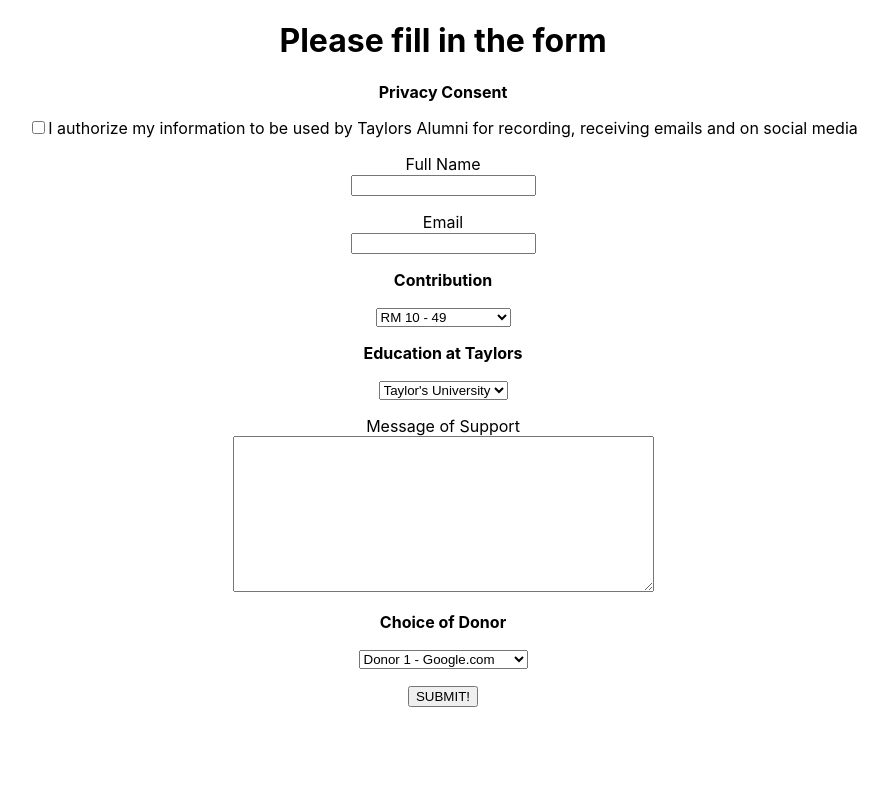
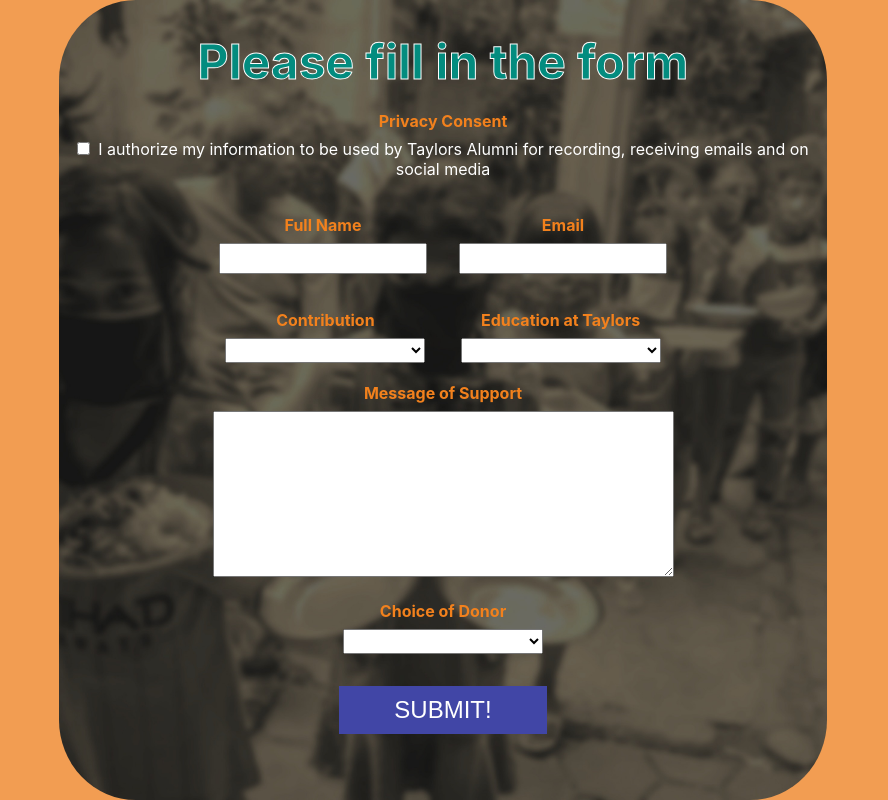
Before and after one commit to luveshsadhwani/taylorsAlumniFoodDonationForm, a React (Create React App) app: page /form in a window 1280 px wide. Shown: the whole page, without its empty margins (197-1085 px from the left). Built offline with nearby package versions, Linux system fonts and the light colour scheme.

Commit message:
added css and redirecting

```diff
--- a/package.json
+++ b/package.json
@@ -12,7 +12,8 @@
     "react-dom": "^17.0.2",
     "react-router-dom": "^5.2.0",
     "react-scripts": "4.0.3",
-    "web-vitals": "^1.1.2"
+    "web-vitals": "^1.1.2",
+    "yup": "^0.32.9"
   },
   "scripts": {
     "start": "react-scripts start",
--- a/src/App.css
+++ b/src/App.css
@@ -1,38 +1,26 @@
+* {
+  margin: 0px;
+}
+
+body {
+  background-color: #f29d52;
+}
+
 .App {
   text-align: center;
 }
 
-.App-logo {
-  height: 40vmin;
-  pointer-events: none;
+.background {
+  width: 60%;
+  height: 800px;
+  background-repeat: no-repeat;
+  background-position: center;
+  background-size: cover;
+  position: absolute;
+  margin: auto;
+  top: 0;
+  left: 0;
+  right: 0;
+  bottom: 0;
+  border-radius: 10%;
 }
-
-@media (prefers-reduced-motion: no-preference) {
-  .App-logo {
-    animation: App-logo-spin infinite 20s linear;
-  }
-}
-
-.App-header {
-  background-color: #282c34;
-  min-height: 100vh;
-  display: flex;
-  flex-direction: column;
-  align-items: center;
-  justify-content: center;
-  font-size: calc(10px + 2vmin);
-  color: white;
-}
-
-.App-link {
-  color: #61dafb;
-}
-
-@keyframes App-logo-spin {
-  from {
-    transform: rotate(0deg);
-  }
-  to {
-    transform: rotate(360deg);
-  }
-}
--- a/src/App.js
+++ b/src/App.js
@@ -5,8 +5,16 @@ import LandingPage from "./pages/LandingPage";
 import SubmissionPage from "./pages/SubmissionPage";
 
 function App() {
+  const styles = {
+    header: {
+      backgroundImage: `url(${
+        process.env.PUBLIC_URL + "/img/imageblurlowcontrastdark.jpg"
+      })`,
+    },
+  };
   return (
     <div className="App">
+      <div className="background" style={styles.header}>
         <Router>
           <Switch>
             <Route path="/" exact component={LandingPage} />
@@ -15,6 +23,7 @@ function App() {
           </Switch>
         </Router>
       </div>
+    </div>
   );
 }
 
--- a/src/containers/FormikWrapper.jsx
+++ b/src/containers/FormikWrapper.jsx
@@ -1,31 +1,69 @@
 import React from "react";
 import { Formik, Form } from "formik";
 import { useHistory } from "react-router-dom";
+import * as Yup from "yup";
 import axios from "axios";
 
 export default function FormikWrapper({ children }) {
   const history = useHistory();
-
   const initialFormData = {
+    privacy: false,
     fullName: "",
     email: "",
-    contribution: "rm10-49",
-    education: "university",
+    contribution: "",
+    education: "",
     supportMessage: "",
-    donorChoice: "donor1",
+    donorChoice: "",
   };
 
+  const validationSchema = Yup.object({
+    privacy: Yup.boolean().oneOf(
+      [true],
+      "Please agree with the statement above"
+    ),
+    fullName: Yup.string().required("Please fill in your full name"),
+    email: Yup.string().email().required("Please fill in your email"),
+    contribution: Yup.string().required("Please select your contribution"),
+    education: Yup.string().required("Please select your education at Taylors"),
+    supportMessage: Yup.string().required("Please write a support message"),
+    donorChoice: Yup.string().required("Please choose a donor"),
+  });
+
   const handleSubmit = async (values) => {
-    const donorChoice = values.donorChoice;
+    const {
+      fullName,
+      email,
+      contribution,
+      education,
+      supportMessage,
+      donorChoice,
+    } = values;
+
     const url =
       "https://sheet.best/api/sheets/6839cda2-8c56-4197-b427-b5d5e8e58404";
-    await axios.post(url, values).then((response) => console.log(response));
+
+    await axios
+      .post(url, {
+        fullName,
+        email,
+        contribution,
+        education,
+        supportMessage,
+        donorChoice,
+      })
+      .then((response) => console.log(response));
+
+    console.log(values);
 
     history.push("/submission", { donorChoice });
   };
 
   return (
-    <Formik initialValues={initialFormData} onSubmit={handleSubmit}>
+    <Formik
+      initialValues={initialFormData}
+      onSubmit={handleSubmit}
+      validationSchema={validationSchema}
+    >
       <Form>{children}</Form>
     </Formik>
   );
--- a/src/pages/FormPage.jsx
+++ b/src/pages/FormPage.jsx
@@ -1,131 +1,183 @@
 import React from "react";
-import { Field, useField } from "formik";
+import { Field, ErrorMessage } from "formik";
 import FormikWrapper from "../containers/FormikWrapper";
 
 export default function FormPage() {
-  const FieldContainer = ({ children, marginTop = 16 }) => {
-    const getStyle = () => {
-      return { marginTop };
-    };
-    return <div style={getStyle()}>{children}</div>;
+  const styles = {
+    title: {
+      position: "relative",
+      color: "#038C7F",
+      marginTop: "2rem",
+      fontSize: "3rem",
+      WebkitTextStrokeWidth: "1px",
+      WebkitTextStrokeColor: "white",
+    },
+
+    label: {
+      color: "#F2811D",
+      margin: "20px 0px 8px 0px",
+    },
+
+    privacyLabel: {
+      marginLeft: 8,
+      color: "white",
+    },
+
+    select: {
+      width: 200,
+      fontSize: "1.2rem",
+    },
+
+    error1: {
+      width: "300px",
+      color: "#FF5151",
+      position: "absolute",
+      fontWeight: "bold",
+      margin: "0 auto",
+      textAlign: "left",
+    },
+
+    error2: {
+      width: "100%",
+      color: "#FF5151",
+      fontWeight: "bold",
+      position: "relative",
+      margin: "0 auto",
+    },
+
+    button: {
+      width: "13rem",
+      height: "3rem",
+      backgroundColor: "#4146A6",
+      color: "white",
+      fontSize: "1.5rem",
+      marginTop: "1rem",
+      border: "none",
+    },
   };
 
-  const TextField = ({ children, label, ...props }) => {
-    const [field] = useField(props);
+  const DivContainer = ({ children }) => (
+    <div style={{ marginTop: 16 }}>{children}</div>
+  );
+
+  const FormLabel = ({ name, children }) => {
     return (
-      <FieldContainer>
-        {label && (
-          <>
-            <label htmlFor={field.name}>{label}</label>
-            <br />
-          </>
-        )}
-        <Field type="text" name={field.name} {...props} />
-        {children}
-      </FieldContainer>
+      <h4 style={styles.label}>
+        <label htmlFor={name}>{children}</label>
+      </h4>
     );
   };
 
-  const TextAreaField = ({ label, ...props }) => {
-    const [field] = useField(props);
+  const FormField = ({ name, children, ...props }) => {
+    // const [meta] = useField(props);
+    // console.log(meta);
     return (
-      <FieldContainer>
-        <label htmlFor={field.name}>{label}</label>
-        <br />
-        <Field as="textarea" id={field.name} cols="50" rows="10" {...props} />
-      </FieldContainer>
+      <>
+        <Field {...props} name={name}>
+          {children}
+        </Field>
+      </>
     );
   };
 
-  const CheckBoxField = ({ label, children, ...props }) => {
-    const [field] = useField(props);
+  const ErrorText = ({ name, ...props }) => {
     return (
-      <FieldContainer>
-        <Field type="checkbox" id={field.name} name={field.name} />
-        <label htmlFor={field.name}>{label}</label>
-        <br />
-        <p>{children}</p>
-      </FieldContainer>
-    );
-  };
-
-  const RadioField = ({ fieldProp, children, value, ...props }) => {
-    const [field] = useField(props);
-    return (
-      <FieldContainer marginTop={8}>
-        <input type="radio" id={field.name} name={field.name} value={value} />
-        <label htmlFor={fieldProp}>{children}</label>
-      </FieldContainer>
+      <div {...props}>
+        <ErrorMessage name={name} />
+      </div>
     );
   };
 
   return (
     <>
-      <div style={{ margin: 16 }}>
-        <h1>Please fill in the form</h1>
+      <div>
+        <h1 style={styles.title}>Please fill in the form</h1>
         <FormikWrapper>
-          <h4 style={{ margin: 4 }}>Privacy Consent</h4>
-          <CheckBoxField
-            name="privacy"
-            label="I authorize my information to be used by Taylors Alumni for recording,
-          receiving emails and on social media"
-          ></CheckBoxField>
-          <TextField name="fullName" label="Full Name" />
-          <TextField name="email" label="Email" />
-          <h4 style={{ margin: 16 }}>Contribution</h4>
-          <Field as="select" name="contribution">
+          <DivContainer>
+            <h4 style={styles.label}>Privacy Consent</h4>
+            <FormField type="checkbox" name="privacy" />
+            <label htmlFor="privacy" style={styles.privacyLabel}>
+              I authorize my information to be used by Taylors Alumni for
+              recording, receiving emails and on social media
+            </label>
+            <br />
+            <ErrorText name="privacy" style={styles.error2} />
+          </DivContainer>
+
+          <DivContainer>
+            <div style={{ display: "inline-block", paddingRight: "1rem" }}>
+              <FormLabel name="fullName">Full Name</FormLabel>
+              <FormField
+                type="text"
+                name="fullName"
+                style={{ width: 200, height: 25, fontSize: "1rem" }}
+              />
+              <ErrorText name="fullName" style={styles.error1} />
+            </div>
+            <div style={{ display: "inline-block", paddingLeft: "1rem" }}>
+              <FormLabel name="email">Email</FormLabel>
+              <FormField
+                type="text"
+                name="email"
+                style={{ width: 200, height: 25, fontSize: "1rem" }}
+              />
+              <ErrorText name="email" style={styles.error1} />
+            </div>
+          </DivContainer>
+
+          <DivContainer>
+            <div style={{ display: "inline-block", paddingRight: "1rem" }}>
+              <FormLabel name="contribution">Contribution</FormLabel>
+              <FormField as="select" name="contribution" style={styles.select}>
+                <option value="" disabled></option>
                 <option value="rm10-49">RM 10 - 49</option>
                 <option value="rm50-99">RM 50 - 99</option>
                 <option value="rm100-149">RM 100 - 149</option>
                 <option value="rm150+">RM 150 and above</option>
-          </Field>
-          {/* <RadioField fieldProp="contribution" value="rm10-49">
-            RM 10 - 49
-          </RadioField>
-          <RadioField fieldProp="contribution" value="rm50-99">
-            RM 50 - 99
-          </RadioField>
-          <RadioField fieldProp="contribution" value="rm100-149">
-            RM 100 - 149
-          </RadioField>
-          <RadioField fieldProp="contribution" value="rm150+">
-            RM 150 and above
-          </RadioField> */}
-          <h4 style={{ margin: 16 }}>Education at Taylors</h4>
-          <Field as="select" name="education">
+              </FormField>
+              <ErrorText name="contribution" style={styles.error1} />
+            </div>
+
+            <div style={{ display: "inline-block", paddingLeft: "1.2rem" }}>
+              <FormLabel name="education">Education at Taylors</FormLabel>
+              <FormField as="select" name="education" style={styles.select}>
+                <option value="" disabled></option>
                 <option value="university">Taylor's University</option>
                 <option value="college">Taylor's College</option>
                 <option value="rm100-149">Other</option>
-          </Field>
-          {/* <RadioField fieldProp="education" value="university">
-            Taylor's University
-          </RadioField>
-          <RadioField fieldProp="education" value="college">
-            Taylor's College
-          </RadioField>
-          <RadioField fieldProp="education" value="other">
-            Other
-            <TextField fieldProp="educationOther" />
-          </RadioField> */}
-          <TextAreaField label="Message of Support" name="supportMessage" />
-          <h4 style={{ margin: 16 }}>Choice of Donor</h4>
-          <Field as="select" name="donorChoice">
+              </FormField>
+              <ErrorText name="education" style={styles.error1} />
+            </div>
+          </DivContainer>
+
+          <DivContainer>
+            <FormLabel name="supportMessage">Message of Support</FormLabel>
+            <FormField
+              as="textarea"
+              cols="40"
+              rows="8"
+              name="supportMessage"
+              style={{ fontSize: "1.1rem" }}
+            />
+            <ErrorText name="supportMessage" style={styles.error2} />
+          </DivContainer>
+
+          <DivContainer>
+            <FormLabel name="donorChoice">Choice of Donor</FormLabel>
+            <FormField as="select" name="donorChoice" style={styles.select}>
+              <option value="" disabled></option>
               <option value="donor1">Donor 1 - Google.com</option>
               <option value="donor2">Donor 2 - Youtube.com</option>
               <option value="donor3">Donor 3 - Facebook.com</option>
-          </Field>
-          {/* <RadioField fieldProp="donorChoice" value="donor1">
-            Donor 1
-          </RadioField>
-          <RadioField fieldProp="donorChoice" value="donor2">
-            Donor 2
-          </RadioField>
-          <RadioField fieldProp="donorChoice" value="donor3">
-            Donor 3
-          </RadioField> */}
-          <div style={{ marginTop: 16 }}>
-            <button type="submit">SUBMIT!</button>
-          </div>
+            </FormField>
+            <ErrorText name="donorChoice" style={styles.error2} />
+          </DivContainer>
+
+          <DivContainer>
+            <button type="submit" style={styles.button}>
+              SUBMIT!
+            </button>
+          </DivContainer>
         </FormikWrapper>
       </div>
     </>
--- a/src/pages/LandingPage.jsx
+++ b/src/pages/LandingPage.jsx
@@ -2,10 +2,42 @@ import React from "react";
 import { Link } from "react-router-dom";
 
 export default function LandingPage() {
+  const styles = {
+    title: {
+      position: "relative",
+      color: "#038C7F",
+      marginTop: "3rem",
+      fontSize: "5rem",
+      WebkitTextStrokeWidth: "1px",
+      WebkitTextStrokeColor: "white",
+    },
+
+    description: {
+      width: "60%",
+      margin: "2.5rem auto",
+      fontSize: "1.5rem",
+      color: "white",
+      fontWeight: "bold",
+    },
+
+    button: {
+      width: "18rem",
+      height: "5rem",
+      backgroundColor: "#4146A6",
+      color: "white",
+      fontSize: "2rem",
+      marginTop: "1.5rem",
+      border: "none",
+    },
+  };
+
   return (
     <>
-      <h1>Taylors Alumni x Petronas White Flag Initiative</h1>
-      <p style={{ width: "80%", margin: "0 auto" }}>
+      <h1 style={styles.title}>
+        Taylors Alumni <br />
+        White Flag Initiative
+      </h1>
+      <p style={styles.description}>
         As the situation of Covid-19 unfolds in Malaysia, Taylors Alumni have
         collaborated with Petronas to help those in need with donations of items
         to Petronas’ food banks. We are facing an unprecedented challenge and
@@ -13,7 +45,7 @@ export default function LandingPage() {
         support
       </p>
       <Link to="/form">
-        <button style={{ marginTop: "16px" }}>Donate NOW!</button>
+        <button style={styles.button}>Donate NOW!</button>
       </Link>
     </>
   );
--- a/src/pages/SubmissionPage.jsx
+++ b/src/pages/SubmissionPage.jsx
@@ -1,32 +1,85 @@
 import React, { useEffect } from "react";
 import { useLocation } from "react-router";
+import { Link } from "react-router-dom";
 
 export default function SubmissionPage() {
-  const {
-    state: { donorChoice },
-  } = useLocation();
-  console.log(donorChoice);
+  const styles = {
+    container: {
+      display: "flex",
+      justifyContent: "center",
+      alignitems: "center",
+      flexDirection: "column",
+      height: "100%",
+    },
 
-//   useEffect(() => {
-//     const matchDonorToLink = () => {
-//       if (donorChoice === "donor1") {
-//         window.location.href = "https://www.google.com/";
-//       }
-//       if (donorChoice === "donor2") {
-//         window.location.href = "https://www.youtube.com/";
-//       }
-//       if (donorChoice === "donor3") {
-//         window.location.href = "https://www.facebook.com/";
-//       }
-//     };
+    title: {
+      color: "#038C7F",
+      fontSize: "4rem",
+      WebkitTextStrokeWidth: "1px",
+      WebkitTextStrokeColor: "white",
+    },
 
-//     setTimeout(matchDonorToLink, 2000);
-//   }, []);
+    description: {
+      width: "60%",
+      margin: "2.5rem auto",
+      fontSize: "2rem",
+      color: "white",
+      fontWeight: "bold",
+    },
+
+    link: {
+      color: "#4146A6",
+      WebkitTextStrokeWidth: "1px",
+      WebkitTextStrokeColor: "white",
+    },
+  };
+
+  const { state } = useLocation();
+
+  const FormIsSubmittedResponse = () => (
+    <>
+      <h1 style={styles.title}>Thank you for submitting!</h1>
+      <p style={styles.description}>
+        You will be redirected to the donor of your choice!
+      </p>
+    </>
+  );
+
+  const FormNotSubmittedResponse = () => (
+    <>
+      <h1 style={styles.title}>
+        Oops! <br />
+        Please submit the{" "}
+        <Link to="/form" style={styles.link}>
+          form
+        </Link>{" "}
+        first!
+      </h1>
+    </>
+  );
+
+  useEffect(() => {
+    if (state) {
+      const { donorChoice } = state;
+      const matchDonorToLink = () => {
+        if (donorChoice === "donor1") {
+          window.location.href = "https://www.google.com/";
+        }
+        if (donorChoice === "donor2") {
+          window.location.href = "https://www.youtube.com/";
+        }
+        if (donorChoice === "donor3") {
+          window.location.href = "https://www.facebook.com/";
+        }
+      };
+
+      setTimeout(matchDonorToLink, 2000);
+    }
+  }, []);
 
   return (
-    <>
-      <h1>Thank you for submitting!</h1>
-      <p>You will be redirected to the donor of your choice!</p>
-    </>
+    <div style={styles.container}>
+      {state ? <FormIsSubmittedResponse /> : <FormNotSubmittedResponse />}
+    </div>
   );
 }
```
Also changed, not shown: public/img/imageblurlowcontrastdark.jpg (added), src/containers/FormValidation.jsx (deleted), 1 other file (tests, documents, lock files or other folders). Lines whose indentation alone changed are shown as unchanged.
